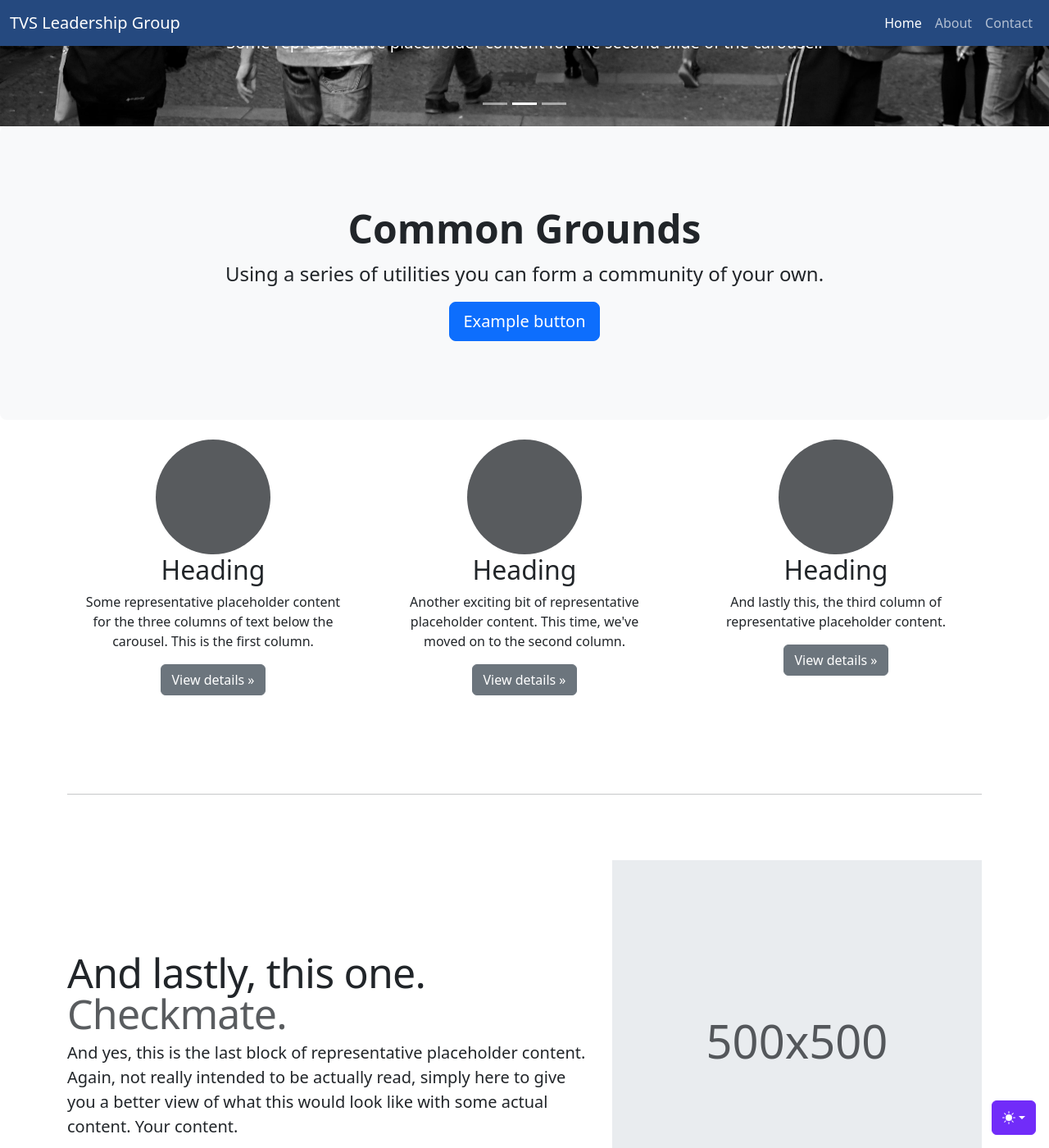
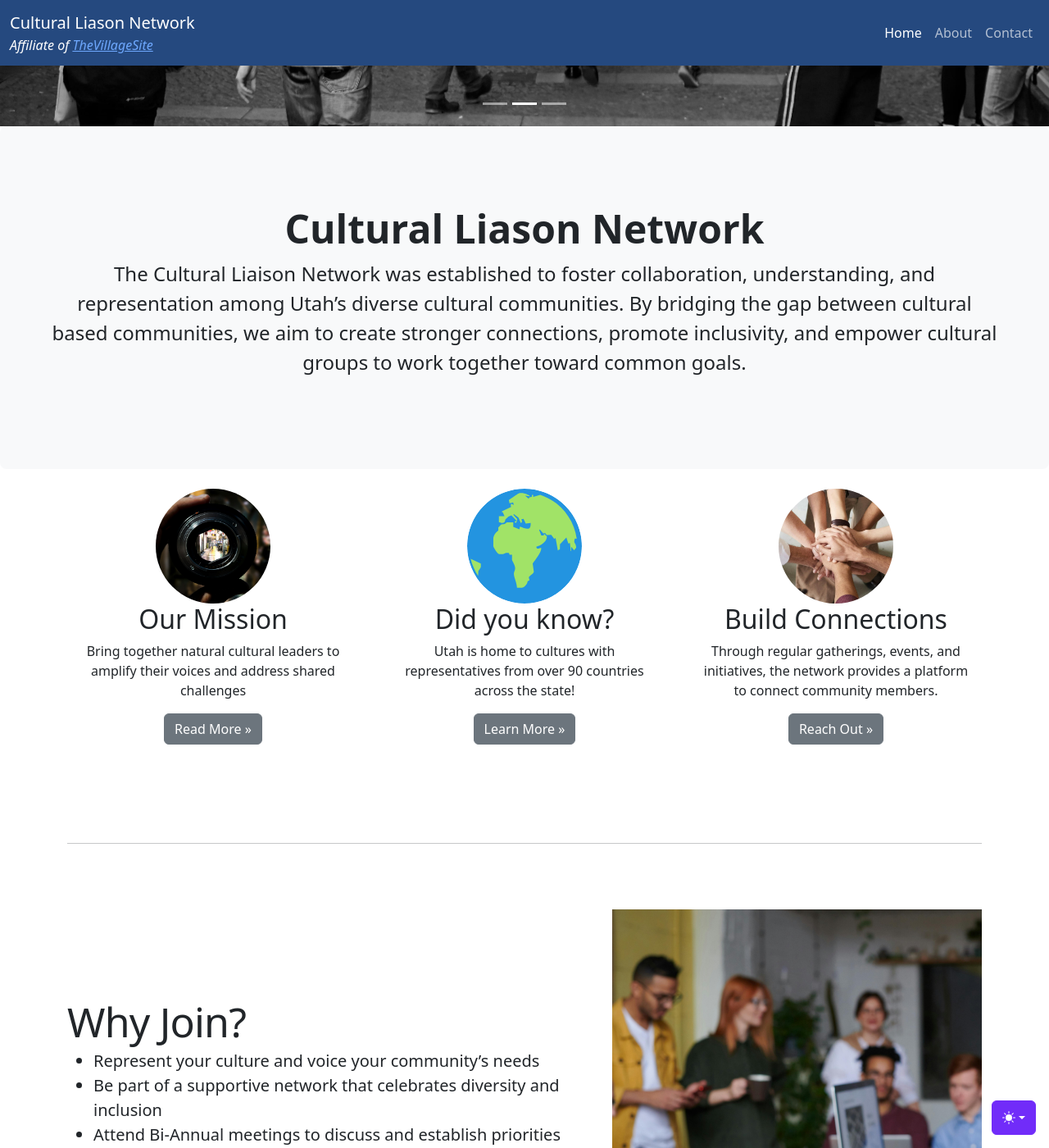
Before and after one commit to Durell/durell.github.io, a Jekyll site: the page tvs-leadership-group/pages/index.html, which Jekyll copies as it is, in a window 1280 px wide and 1400 px high, scrolled down 406 px. Shown: the whole window at 82% size. Built offline with Jekyll 4.4.1, drawn with Linux system fonts in a browser that asks for light colours; comment, search, counter and statistics services are not loaded; some of the changed text lies outside the part shown.

Commit message:
liason update

```diff
--- a/tvs-leadership-group/pages/index.html
+++ b/tvs-leadership-group/pages/index.html
@@ -7,7 +7,7 @@
     <meta name="description" content="">
     <meta name="author" content="Mark Otto, Jacob Thornton, and Bootstrap contributors">
     <meta name="generator" content="Hugo 0.122.0">
-    <title>Carousel Template · Bootstrap v5.3</title>
+    <title>Cultural Liason Network</title>
 
     <link rel="canonical" href="https://getbootstrap.com/docs/5.3/examples/carousel/">
 
@@ -160,7 +160,10 @@
 <header data-bs-theme="dark">
   <nav class="navbar navbar-expand-md fixed-top" style="background-color: #25497f !important">
     <div class="container-fluid">
-      <a class="navbar-brand" href="index.html">TVS Leadership Group</a>
+      <div class="navbar-brand">
+        <a class="navbar-brand" href="index.html">Cultural Liason Network</a>
+        <p class="fs-6 fw-lighter fst-italic m-0">Affiliate of <a class="" href="https://thevillagesite.com">TheVillageSite</a></p>
+      </div>
       <button class="navbar-toggler" type="button" data-bs-toggle="collapse" data-bs-target="#navbarCollapse" aria-controls="navbarCollapse" aria-expanded="false" aria-label="Toggle navigation">
         <span class="navbar-toggler-icon"></span>
       </button>
@@ -193,23 +196,23 @@
       <div class="carousel-item active">
         <img src="../assets/img/community-img.jpeg" class="d-block w-100" alt="...">
         <div class="carousel-caption text-start">
-          <h1>Example headline.</h1>
-          <p class="opacity-75">Some representative placeholder content for the first slide of the carousel.</p>
+          <h1>Connect</h1>
+          <p class="">We’re identifying natural cultural leaders to represent their communities in the network.</p>
         </div>
       </div>
       <div class="carousel-item">
         <img src="../assets/img/community-img2.jpeg" class="d-block w-100" alt="...">
-          <div class="carousel-caption">
-            <h1>Another example headline.</h1>
-            <p>Some representative placeholder content for the second slide of the carousel.</p>
-          </div>
+        <div class="carousel-caption">
+          <h1>Collaborate</h1>
+          <p>Twice a year, we come together to address shared concerns, celebrate successes, and plan initiatives that benefit all communities.</p>
+        </div>
       </div>
       <div class="carousel-item">
         <img src="../assets/img/community-img3.jpeg" class="d-block w-100" alt="...">
-          <div class="carousel-caption text-end">
-            <h1>One more for good measure.</h1>
-            <p>Some representative placeholder content for the third slide of this carousel.</p>
-          </div>
+        <div class="carousel-caption text-end">
+          <h1>Engage</h1>
+          <p>Members help create impactful projects, build bridges between cultural groups, and strengthen ties across Utah.</p>
+        </div>
       </div>
     </div>
     <button class="carousel-control-prev" type="button" data-bs-target="#myCarousel" data-bs-slide="prev">
@@ -225,9 +228,11 @@
   <!-- Jumbotron -->
   <div class="p-5 mb-4 bg-body-tertiary rounded-3">
     <div class="container-fluid py-5 text-center">
-      <h1 class="display-5 fw-bold">Common Grounds</h1>
-      <p class="col-md-12 fs-4">Using a series of utilities you can form a community of your own.</p>
-      <button class="btn btn-primary btn-lg" type="button">Example button</button>
+      <h1 class="display-5 fw-bold">Cultural Liason Network</h1>
+      <p class="col-md-12 fs-4">
+      The Cultural Liaison Network was established to foster collaboration, understanding, and representation among Utah’s diverse cultural communities.
+      By bridging the gap between cultural based communities, we aim to create stronger connections, promote inclusivity, and empower cultural groups to work together toward common goals.
+      </p>
     </div>
   </div>
 
@@ -240,22 +245,22 @@
     <!-- Three columns of text below the carousel -->
     <div class="row">
       <div class="col-lg-4">
-        <svg class="bd-placeholder-img rounded-circle" width="140" height="140" xmlns="http://www.w3.org/2000/svg" role="img" aria-label="Placeholder" preserveAspectRatio="xMidYMid slice" focusable="false"><title>Placeholder</title><rect width="100%" height="100%" fill="var(--bs-secondary-color)"/></svg>
-        <h2 class="fw-normal">Heading</h2>
-        <p>Some representative placeholder content for the three columns of text below the carousel. This is the first column.</p>
-        <p><a class="btn btn-secondary" href="#">View details &raquo;</a></p>
+        <img src="../assets/img/objective.jpg" class="rounded-circle" width="140" height="140" role="img" aria-label="Globe" preserveAspectRatio="xMidYMid slice" focusable="false">
+        <h2 class="fw-normal">Our Mission</h2>
+        <p>Bring together natural cultural leaders to amplify their voices and address shared challenges</p>
+        <p><a class="btn btn-secondary" href="#">Read More &raquo;</a></p>
       </div><!-- /.col-lg-4 -->
       <div class="col-lg-4">
-        <svg class="bd-placeholder-img rounded-circle" width="140" height="140" xmlns="http://www.w3.org/2000/svg" role="img" aria-label="Placeholder" preserveAspectRatio="xMidYMid slice" focusable="false"><title>Placeholder</title><rect width="100%" height="100%" fill="var(--bs-secondary-color)"/></svg>
-        <h2 class="fw-normal">Heading</h2>
-        <p>Another exciting bit of representative placeholder content. This time, we've moved on to the second column.</p>
-        <p><a class="btn btn-secondary" href="#">View details &raquo;</a></p>
+        <img src="../assets/img/earth-icon.svg" class="rounded-circle" width="140" height="140" role="img" aria-label="Globe" preserveAspectRatio="xMidYMid slice" focusable="false">
+        <h2 class="fw-normal">Did you know?</h2>
+        <p>Utah is home to cultures with representatives from over 90 countries across the state!</p>
+        <p><a class="btn btn-secondary" href="#">Learn More &raquo;</a></p>
       </div><!-- /.col-lg-4 -->
       <div class="col-lg-4">
-        <svg class="bd-placeholder-img rounded-circle" width="140" height="140" xmlns="http://www.w3.org/2000/svg" role="img" aria-label="Placeholder" preserveAspectRatio="xMidYMid slice" focusable="false"><title>Placeholder</title><rect width="100%" height="100%" fill="var(--bs-secondary-color)"/></svg>
-        <h2 class="fw-normal">Heading</h2>
-        <p>And lastly this, the third column of representative placeholder content.</p>
-        <p><a class="btn btn-secondary" href="#">View details &raquo;</a></p>
+        <img src="../assets/img/connections.jpg" class="rounded-circle" width="140" height="140" role="img" aria-label="Globe" preserveAspectRatio="xMidYMid slice" focusable="false">
+        <h2 class="fw-normal">Build Connections</h2>
+        <p>Through regular gatherings, events, and initiatives, the network provides a platform to connect community members.</p>
+        <p><a class="btn btn-secondary" href="#">Reach Out &raquo;</a></p>
       </div><!-- /.col-lg-4 -->
     </div><!-- /.row -->
 
@@ -266,11 +271,17 @@
 
     <div class="row featurette">
       <div class="col-md-7">
-        <h2 class="featurette-heading fw-normal lh-1">And lastly, this one. <span class="text-body-secondary">Checkmate.</span></h2>
-        <p class="lead">And yes, this is the last block of representative placeholder content. Again, not really intended to be actually read, simply here to give you a better view of what this would look like with some actual content. Your content.</p>
+        <h2 class="featurette-heading fw-normal lh-1">Why Join?</h2>
+        <ul class="lead">
+            <li>Represent your culture and voice your community’s needs </li>
+            <li>Be part of a supportive network that celebrates diversity and inclusion</li>
+            <li>Attend Bi-Annual meetings to discuss and establish priorities</li>
+            <li>Identify Common concerns and set objectives</li>
+            <li>Work alongside other leaders to make a real difference</li>
+        </ul>
       </div>
       <div class="col-md-5">
-        <svg class="bd-placeholder-img bd-placeholder-img-lg featurette-image img-fluid mx-auto" width="500" height="500" xmlns="http://www.w3.org/2000/svg" role="img" aria-label="Placeholder: 500x500" preserveAspectRatio="xMidYMid slice" focusable="false"><title>Placeholder</title><rect width="100%" height="100%" fill="var(--bs-secondary-bg)"/><text x="50%" y="50%" fill="var(--bs-secondary-color)" dy=".3em">500x500</text></svg>
+        <img src="../assets/img/join.jpg" class="bd-placeholder-img bd-placeholder-img-lg featurette-image img-fluid mx-auto" width="500" height="500" role="img" aria-label="Placeholder: 500x500" preserveAspectRatio="xMidYMid slice" focusable="false"/>
       </div>
     </div>
 
```
Also changed, not shown: tvs-leadership-group/pages/about.html (+12 -3 lines), tvs-leadership-group/pages/contact.html (+11 -7 lines), tvs-leadership-group/assets/img/connections.jpg (added), tvs-leadership-group/assets/img/earth-icon.svg (added), tvs-leadership-group/assets/img/join.jpg (added), tvs-leadership-group/assets/img/objective.jpg (added).
